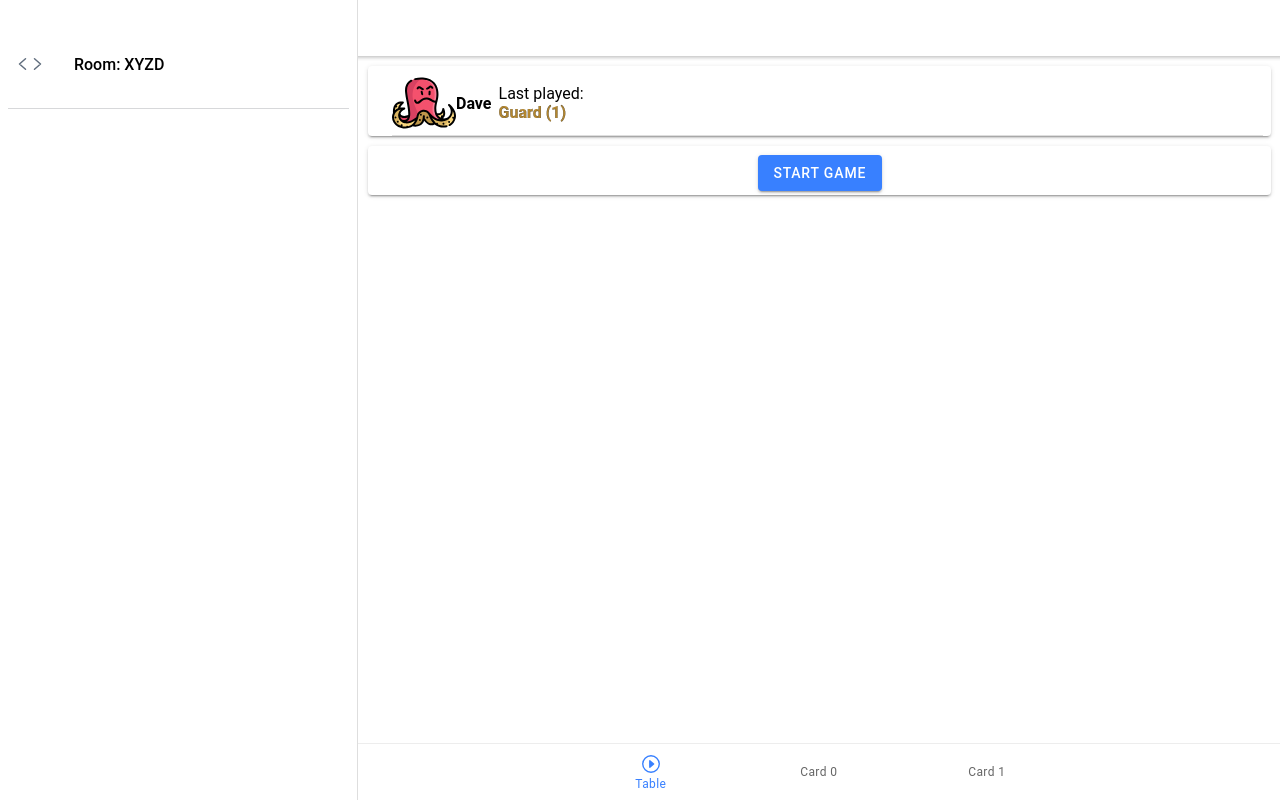
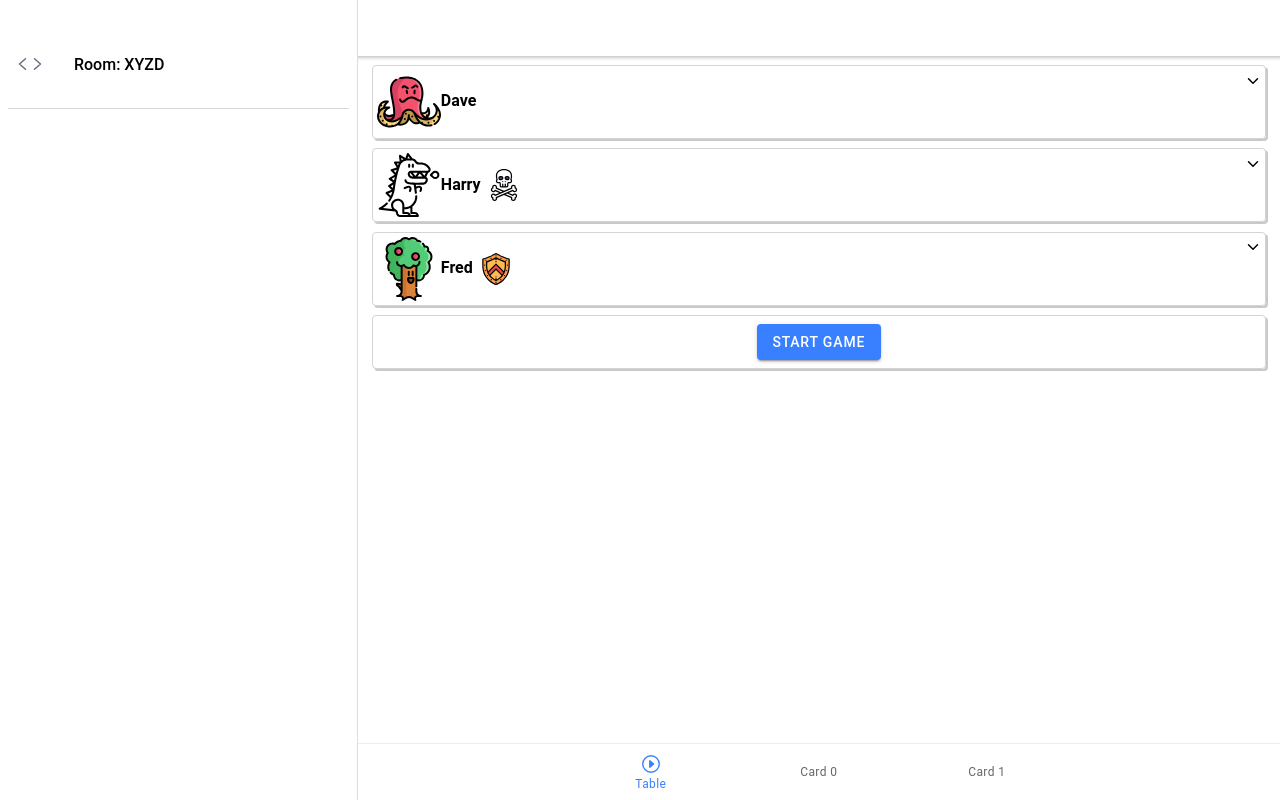
Before and after one commit to djfooks/loveletter, a React (Create React App) app: page /tabs/game in a window 1280 px wide. Built offline with nearby package versions, Linux system fonts and the light colour scheme.

Commit message:
Switch to CSS card since IonCard doesn't work

```diff
--- a/src/Shared.tsx
+++ b/src/Shared.tsx
@@ -18,14 +18,23 @@ export interface PlayerDetails {
     discarded: string[];
 }
 
+export function LVCard(props : {children: any})
+{
+    return (
+        <div className="myCard">
+            {props.children}
+        </div>
+    );
+}
+
 export function InteractionCard(props : {children: any})
 {
     return (
-        <IonCard>
+        <div className="myCard">
             <div className="interactionText">
                 {props.children}
             </div>
-        </IonCard>
+        </div>
     );
 }
 
--- a/src/pages/GamePage.tsx
+++ b/src/pages/GamePage.tsx
@@ -1,18 +1,18 @@
 import {
     IonButton,
     IonButtons,
-    IonCard,
     IonContent,
     IonHeader,
-    IonItem,
+    IonIcon,
     IonMenuButton,
     IonPage,
     IonTitle,
     IonToolbar} from '@ionic/react';
 import React from 'react';
 import { cardTypes } from '../cards';
-import { CardName, InteractionCard, PlayerCharacter, PlayerDetails, PlayerState, Token } from '../Shared';
+import { CardName, DotDotDot, LVCard, InteractionCard, PlayerCharacter, PlayerDetails, PlayerState, Token } from '../Shared';
 import './Page.css';
+import { chevronDownOutline, chevronUpOutline } from 'ionicons/icons';
 
 function DiscardList(props : {cards: string[]})
 {
@@ -36,41 +36,72 @@ function Tokens(props : {tokens: Token[]})
     );
 }
 
-function PlayerLine(props : {playerDetails : PlayerDetails, children: any, hasDropdown: boolean})
+interface PlayerLineProps {
+    playerDetails : PlayerDetails;
+    hasDropdown: boolean;
+}
+
+interface PlayerLineState {
+    "dropdownOpen": boolean;
+}
+export class PlayerLine extends React.Component<PlayerLineProps, PlayerLineState> {
+    dropdownOpen : boolean;
+
+    constructor(props : PlayerLineProps)
     {
+        super(props);
+        this.state = {"dropdownOpen": false};
+        this.dropdownOpen = false;
+    }
+
+    render()
+    {
+        var that = this;
+        function handleClick()
+        {
+            that.setState((state, props) => ({
+                dropdownOpen: !state.dropdownOpen
+              }));
+        }
+
         return (
-        <React.Fragment>
-            <PlayerCharacter playerDetails={props.playerDetails} />
-            {props.children}
-            <PlayerState state={props.playerDetails.state} />
-            <div className="right">
-                <Tokens tokens={props.playerDetails.tokens} />
+            <div onClick={handleClick} className="fullBox">
+                <div className="playerTopLine">
+                    <span className="playerTopLineLeft">
+                        <PlayerCharacter playerDetails={this.props.playerDetails} />
+                        <span className="playerName">{this.props.playerDetails.name}</span>
+                        <PlayerState state={this.props.playerDetails.state} />
+                    </span>
+                    <span className="playerTopLineRight">
+                        <Tokens tokens={this.props.playerDetails.tokens} />
                         <span className="gemPadding"></span>
                         {
-                    props.hasDropdown ?
-                        <span className="list-item__expand-chevron"></span>
+                            this.props.playerDetails.discarded.length > 0 ?
+                                <IonIcon icon={this.state.dropdownOpen ? chevronUpOutline : chevronDownOutline} className="verticalAlignMiddle"></IonIcon>
                                 : null
                         }
+                    </span>
                 </div>
-        </React.Fragment>
+                <div>
+                {
+                    (this.props.playerDetails.discarded.length === 0 || !this.state.dropdownOpen) ? null :
+                    <>
+                        <div>Last played:</div>
+                        <DiscardList cards={this.props.playerDetails.discarded} />
+                    </>
+                }
+                </div>
+            </div>
         );
+    }
 }
 
 function PlayersList(props : {playerDetails : PlayerDetails[]})
 {
     return (<>{props.playerDetails.map((playerDetails, index) =>
-        <IonItem key={playerDetails.name}>
-            <PlayerLine playerDetails={playerDetails} hasDropdown={playerDetails.discarded.length > 0}>
-                <span className="playerName">{playerDetails.name}</span>
-            </PlayerLine>
-            {
-                playerDetails.discarded.length === 0 ? null :
-                    <div className="expandable-content">
-                        <div>Last played:</div>
-                        <DiscardList cards={playerDetails.discarded} />
-                    </div>
-            }
-        </IonItem>
+        <LVCard key={playerDetails.name}>
+            <PlayerLine playerDetails={playerDetails} hasDropdown={playerDetails.discarded.length > 0} />
+        </LVCard>
     )}</>);
 }
 
@@ -95,14 +126,14 @@ function StartGameCard(props : {gameState: string, playerId: number})
     else
     {
         return (
-            <IonCard>
+            <InteractionCard>
                 <div className="interactionText">
                     Waiting for game to start
                 </div>
                 <div className="interactionDots">
-                    ...
+                    <DotDotDot />
                 </div>
-            </IonCard>
+            </InteractionCard>
         );
     }
 }
@@ -119,11 +150,11 @@ function TopLine(props : {discardedCardTotals : number[]})
     if (cardsLeft < 5)
     {
         return (
-            <IonCard>
+            <LVCard>
                 <div className="cardsLeft">
                     {cardsLeft} cards left{cardsLeft <= 2 ? "!" : "..."}
                 </div>
-            </IonCard>
+            </LVCard>
         );
     }
     else
@@ -135,7 +166,9 @@ function TopLine(props : {discardedCardTotals : number[]})
 const GamePage: React.FC = () => {
 
     var playerDetails : PlayerDetails[] = [
-        { characterId: 1, discarded: ["GUARD"], name: "Dave", state: "ALIVE", tokens: [] }
+        { characterId: 1, discarded: ["GUARD"], name: "Dave", state: "ALIVE", tokens: [] },
+        { characterId: 2, discarded: ["BARON", "PRIEST"], name: "Harry", state: "DEAD", tokens: [] },
+        { characterId: 3, discarded: ["PRINCE", "HANDMAID"], name: "Fred", state: "SAFE", tokens: [] },
     ];
     var discardedCardTotals : number[] = [0,0,0,0,0,0,0,0];
     var gameState = "LOGIN";
@@ -153,9 +186,7 @@ const GamePage: React.FC = () => {
                 </IonToolbar>
             </IonHeader>
             <TopLine discardedCardTotals={discardedCardTotals} />
-            <IonCard>
             <PlayersList playerDetails={playerDetails} />
-            </IonCard>
             <StartGameCard gameState={gameState} playerId={playerId} />
         </IonContent>
     </IonPage>
--- a/src/pages/Page.css
+++ b/src/pages/Page.css
@@ -20,11 +20,56 @@ ion-card {
     float: right;
 }
 
+.verticalAlignMiddle
+{
+    vertical-align: middle;
+}
+
+.playerTopLine
+{
+    width: 100%;
+    height: 64px;
+}
+
+.playerTopLineLeft
+{
+    float: left;
+}
+
+.playerTopLineRight
+{
+    float: right;
+}
+
+.fullBox
+{
+    width: 100%;
+    height: max-content;
+}
+
+.myCard
+{
+    width: 97%;
+    border-style: solid;
+    border-width: 1px;
+    border-color: #d4d4d4;
+    border-radius: 4px;
+    box-shadow: 2px 2px #c9c9c9;
+    margin-left: 1.5%;
+    margin-top: 1%;
+    padding: 4px;
+    -webkit-touch-callout: none; /* iOS Safari */
+    -webkit-user-select: none; /* Safari */
+     -khtml-user-select: none; /* Konqueror HTML */
+       -moz-user-select: none; /* Old versions of Firefox */
+        -ms-user-select: none; /* Internet Explorer/Edge */
+            user-select: none; /* Non-prefixed version, currently
+                                  supported by Chrome, Edge, Opera and Firefox */
+}
+
 .interactionText
 {
-    display: flex;
-    justify-content: center;
-    align-items: center;
+    text-align: center;
 }
 
 .characterGridCell
@@ -73,6 +118,7 @@ ion-card {
 .characterImg
 {
     width: 64px;
+    vertical-align: middle;
 }
 
 .playerName
@@ -84,11 +130,13 @@ ion-card {
 .statusImg
 {
     width: 32px;
+    vertical-align: middle;
 }
 
 .gemImg
 {
     width: 32px;
+    vertical-align: middle;
 }
 
 .gemPadding
```
Lines whose indentation alone changed are shown as unchanged.
